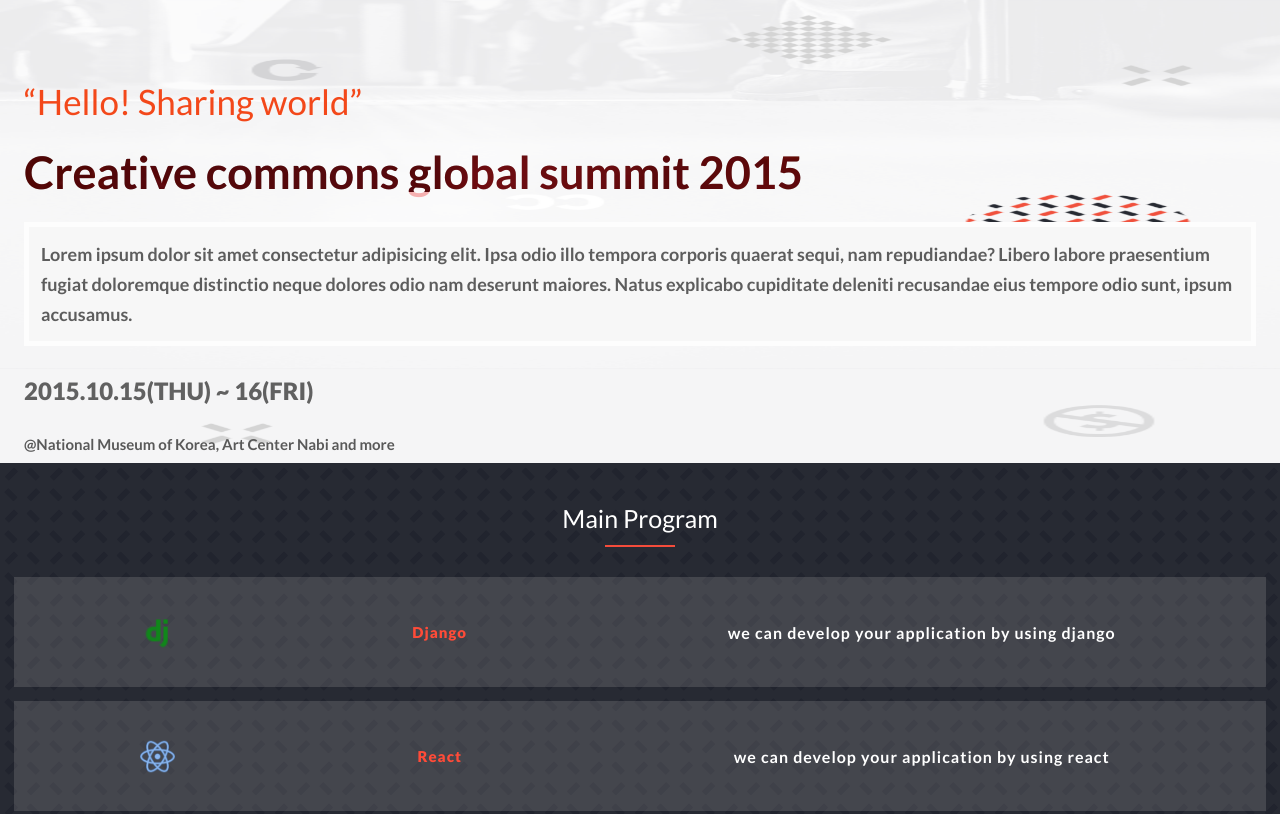
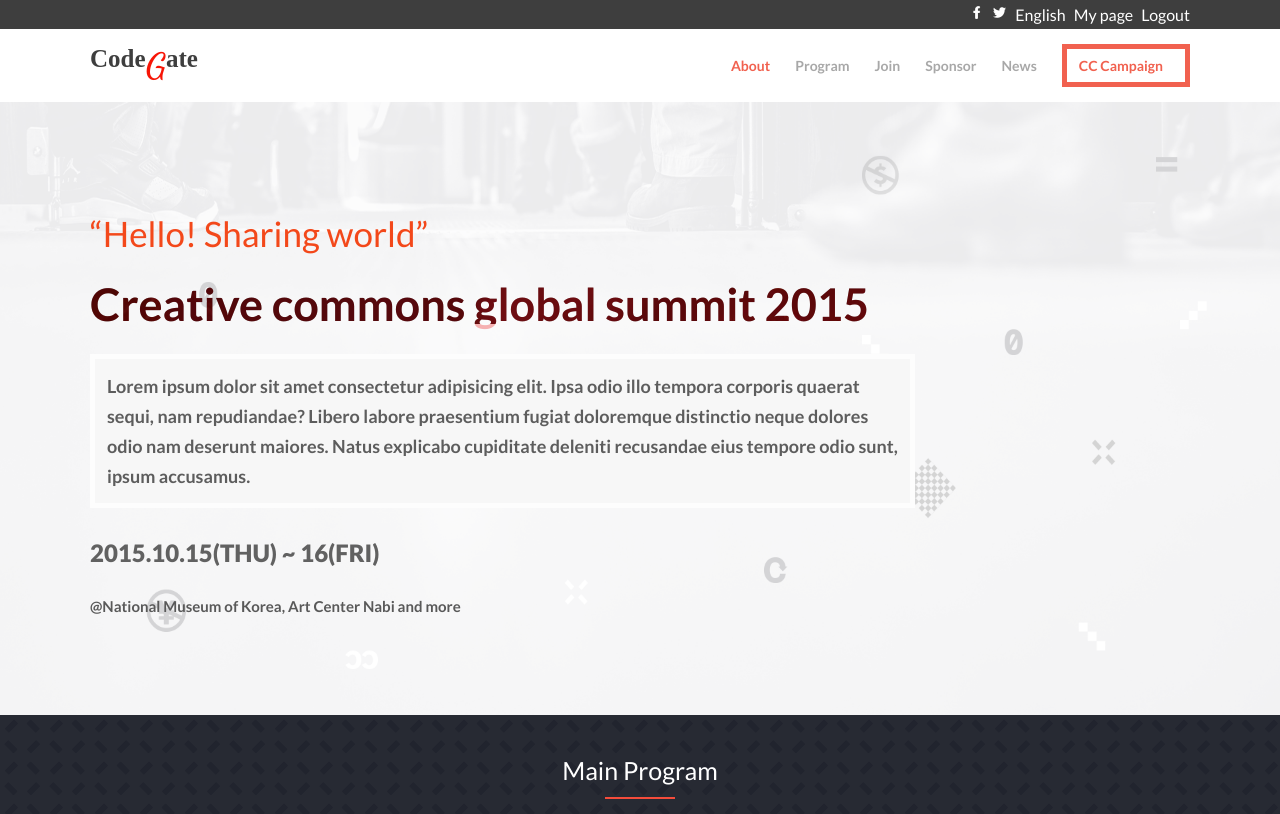
Before and after one commit to byiringiroscar/capstone_microverse_one.github.io, a website: page index.html in a window 1280 px wide. Shown: the top 814 px of the page. Drawn offline with Linux system fonts and the light colour scheme.

Commit message:
fix responsive in desktop version main page

```diff
--- a/css/style.css
+++ b/css/style.css
@@ -1,4 +1,4 @@
-@import url('https://fonts.googleapis.com/css2?family=Lato:wght@300;400;700;900&display=swap');
+@import url('https://fonts.googleapis.com/css2?family=Dancing+Script:wght@700&family=Lato:ital,wght@0,300;0,400;0,700;0,900;1,900&display=swap');
 
 * {
   padding: 0;
@@ -27,6 +27,12 @@
   display: flex;
   align-items: center;
   padding-left: 20px;
+}
+.bottom-header{
+  display: none;
+}
+.top-header{
+  display: none;
 }
 
 .main-content {
@@ -190,13 +196,112 @@
 }
 
 @media all and (min-width: 768px) {
+  .wrapper{
+    height: auto;
+    background-image: none;
+  }
   #menu-logo{
     display: none;
   }
   header{
-    height: 20%;
+    height: 17%;
+    padding-left: 0;
+    display: flex;
+    flex-direction: column;
+  }
+  .top-header{
+    width: 100%;
+    height: 30%;
+    background-color: #3E3E3E;
+    display: flex;
+    justify-content: right;
+    padding-left: 90px;
+    padding-right: 90px;
+    padding-top: 5px;
+    padding-bottom: 5px;
+  }
+  .bottom-header{
+      width: 100%;
+      height: 70%;
+      padding-left: 90px;
+      padding-right: 90px;
+      padding-top: 15px;
+      padding-bottom: 15px;
+      display: flex;
+      justify-content: space-between;
+      align-items: center;
+  }
+  .main-logo .logo-link{
+    color: #3E3E3E;
+    display: flex;
+    font-weight: 900;
+    font-size: 25px;
+  }
+  .logo-link span{
+    font-family: 'Dancing Script', cursive;
+    font-weight: 700;
+    font-size: 35px;
+    color: #F71506;
   }
   .main-content{
-    height: 80%;
+    height: 83%;
+    padding-left: 90px;
+    padding-right: 90px;
+    padding-bottom: 100px;
+    background-image: url('../images/mainbig.png');
+    background-repeat: no-repeat;
+    background-size: 100% 100%;
+    padding-top: 110px;
+  }
+  nav ul{
+    display: flex;
+    gap: 25px;
+    align-items: center;
+  }
+  nav ul .single-nav{
+    color: #A8A8A8;
+    font-family: 'Lato', sans-serif;
+    font-weight: 700;
+    font-size: 14px;
+  }
+  .single-nav.active{
+    color: #F1614F;
+  }
+  .single-nav.square{
+    color: #F1614F;
+    border: 5px solid #F1614F;
+    padding-left: 12px;
+    padding-right: 22px;
+    padding-top: 8px;
+    padding-bottom: 8px;
+  }
+  .top-header ul{
+    display: flex;
+    gap: 8px;
+    align-items: center;
+    justify-content: center;
+  }
+  .single-img img{
+    height: 15px;
+    width: 15px;
+  }
+  .single-top{
+    color: white;
+    font-family: 'Lato', sans-serif;
+    font-weight: 400;
+  }
+  .main-content .description{
+    width: 75%;
+  }
+  /* feature */
+  .card-container{
+    flex-direction: row;
+  }
+  .card{
+    flex-direction: column;
+    justify-content: flex-start;
+    align-items: start;
+    height: 280px;
+    gap: 0;
   }
 }
--- a/index.html
+++ b/index.html
@@ -12,6 +12,30 @@
     <section class="wrapper">
         <header>
             <img id="menu-logo" src="./images/menu.png" alt="">
+            <div class="top-header">
+                <ul>
+                    <li class="single-img"><img src="./images/facebook.png" alt=""></li>
+                    <li class="single-img"><img src="./images/twitter.png" alt=""></li>
+                    <li class="single-top">English</li>
+                    <li class="single-top">My page</li>
+                    <li class="single-top">Logout</li>
+                </ul>
+            </div>
+            <div class="bottom-header">
+                <div class="main-logo">
+                    <a href="#" class="logo-link">Code<span>G</span>ate</a>
+                </div>
+                <nav>
+                    <ul>
+                        <li class="single-nav active">About</li>
+                        <li class="single-nav">Program</li>
+                        <li class="single-nav">Join</li>
+                        <li class="single-nav">Sponsor</li>
+                        <li class="single-nav">News</li>
+                        <li class="single-nav square">CC Campaign</li>
+                    </ul>
+                </nav>
+            </div>
 
         </header>
         <div class="main-content">
```
Also changed, not shown: images/facebook.png (added), images/mainbig.png (added), images/twitter.png (added).
